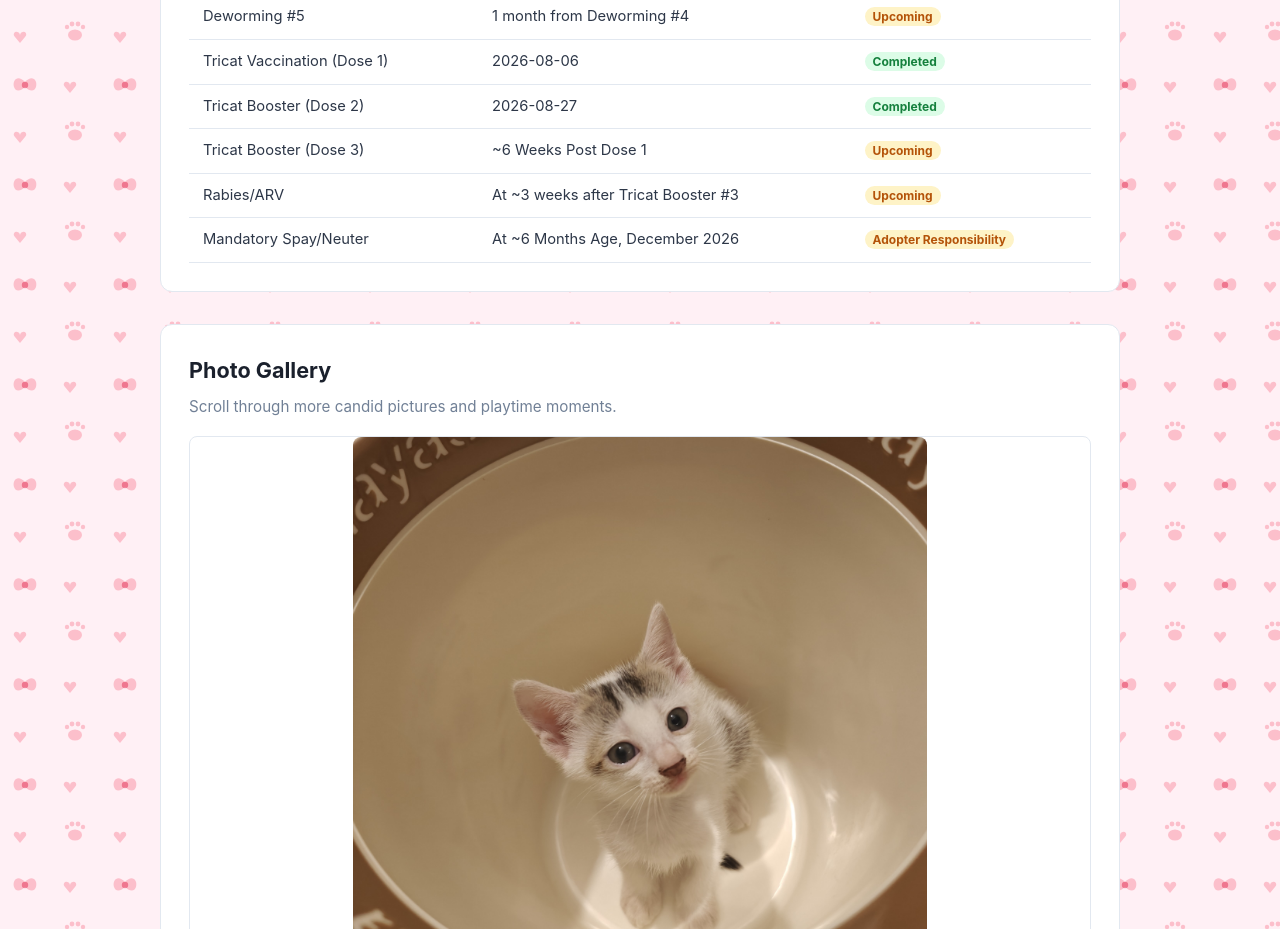
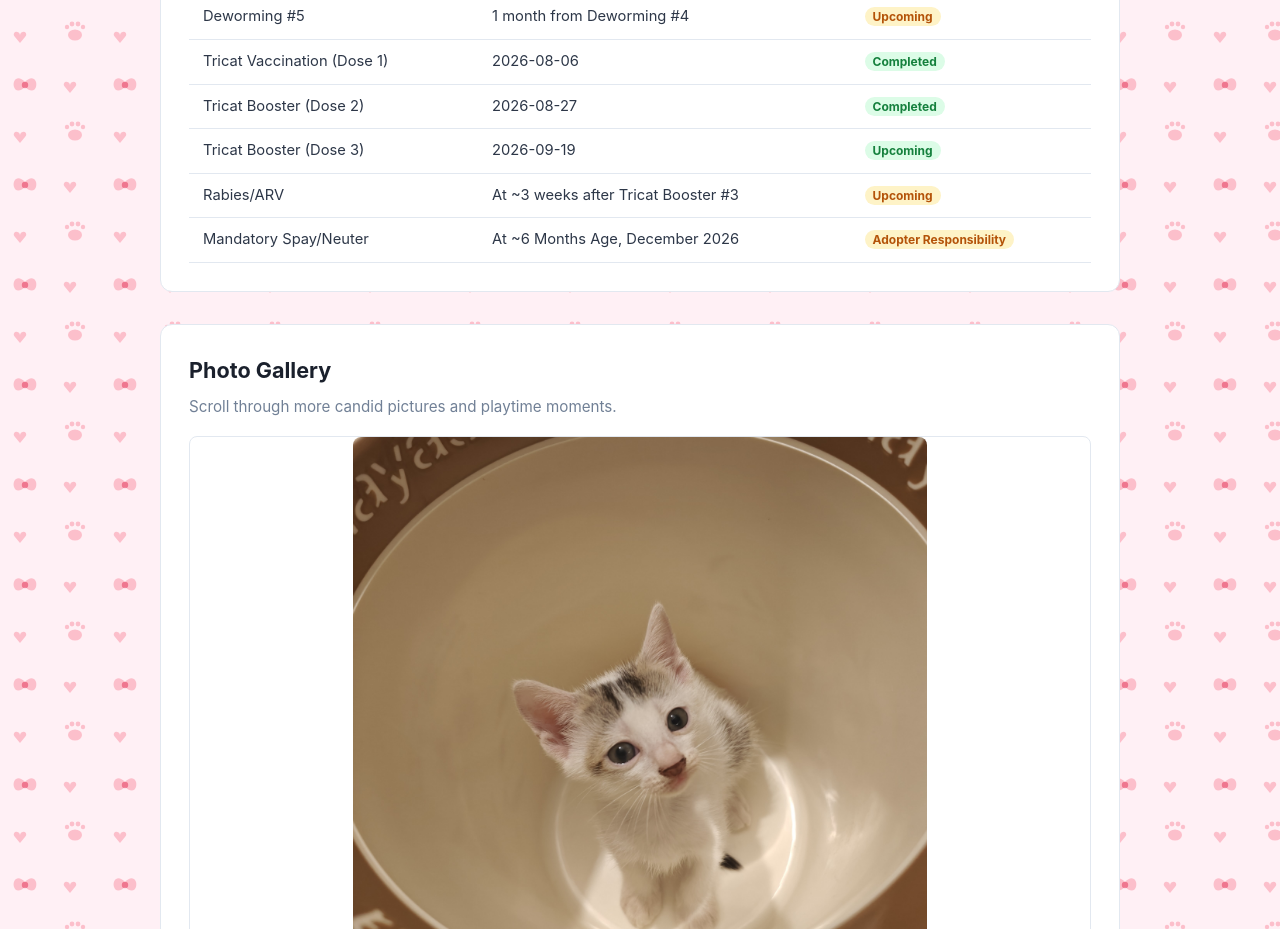
Before and after one commit to dipto032/kitten-adoption-site, a plain HTML site: page index.html in a window 1280 px wide. Shown: the part 1340-2269 px from the top of the page. Drawn offline with Linux system fonts and the light colour scheme.

Commit message:
Update_3 261107

```diff
--- a/index.html
+++ b/index.html
@@ -511,8 +511,8 @@
           </tr>
           <tr>
             <td>Tricat Booster (Dose 3)</td>
-            <td>~6 Weeks Post Dose 1</td>
-            <td><span class="badge-upcoming">Upcoming</span></td>
+            <td>2026-09-19</td>
+            <td><span class="badge-done">Upcoming</span></td>
           </tr>
           <tr>
             <td>Rabies/ARV</td>
```
